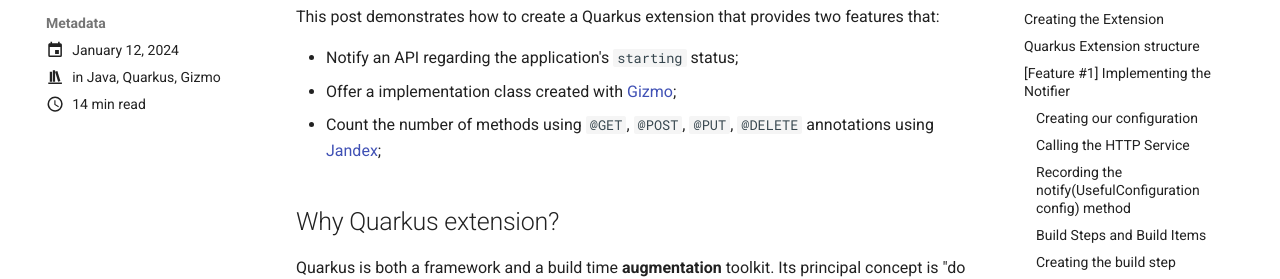
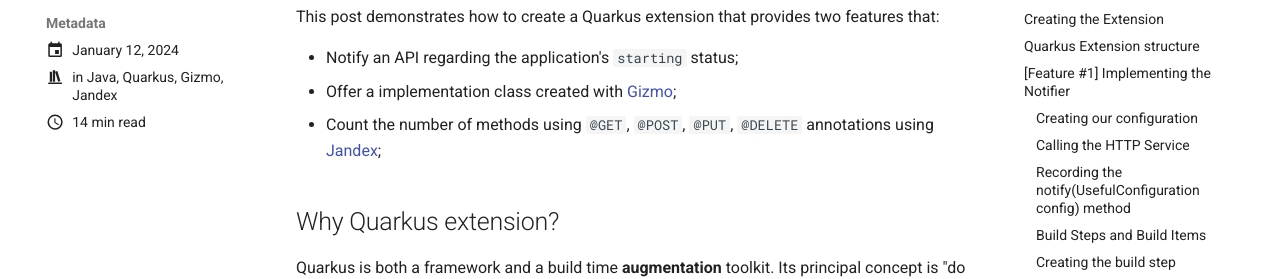
Before and after one commit to mcruzdev/blog, an MkDocs documentation site: the page built from docs/posts/creating-quarkus-extension.md, in a window 1280 px wide. Shown: the part 227-506 px from the top of the page. Built offline with MkDocs 1.6.1 and Material for MkDocs 9.7.7, drawn with Linux system fonts in a browser that asks for light colours; emoji names are drawn with the system emoji font; comment, search, counter and statistics services are not loaded.

Commit message:
Add Jandex category

```diff
--- a/docs/posts/creating-quarkus-extension.md
+++ b/docs/posts/creating-quarkus-extension.md
@@ -7,6 +7,7 @@
   - Java
   - Quarkus
   - Gizmo
+  - Jandex
 ---
 
 # Developing a Quarkus Extension
```
